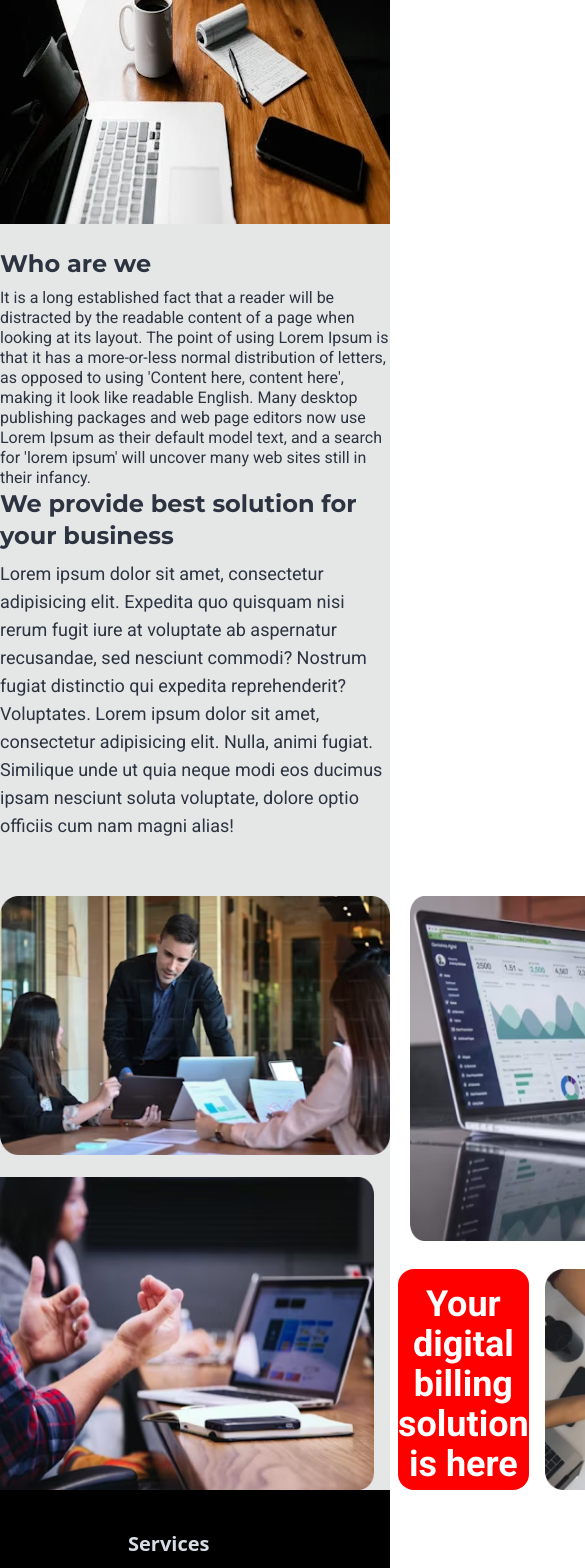
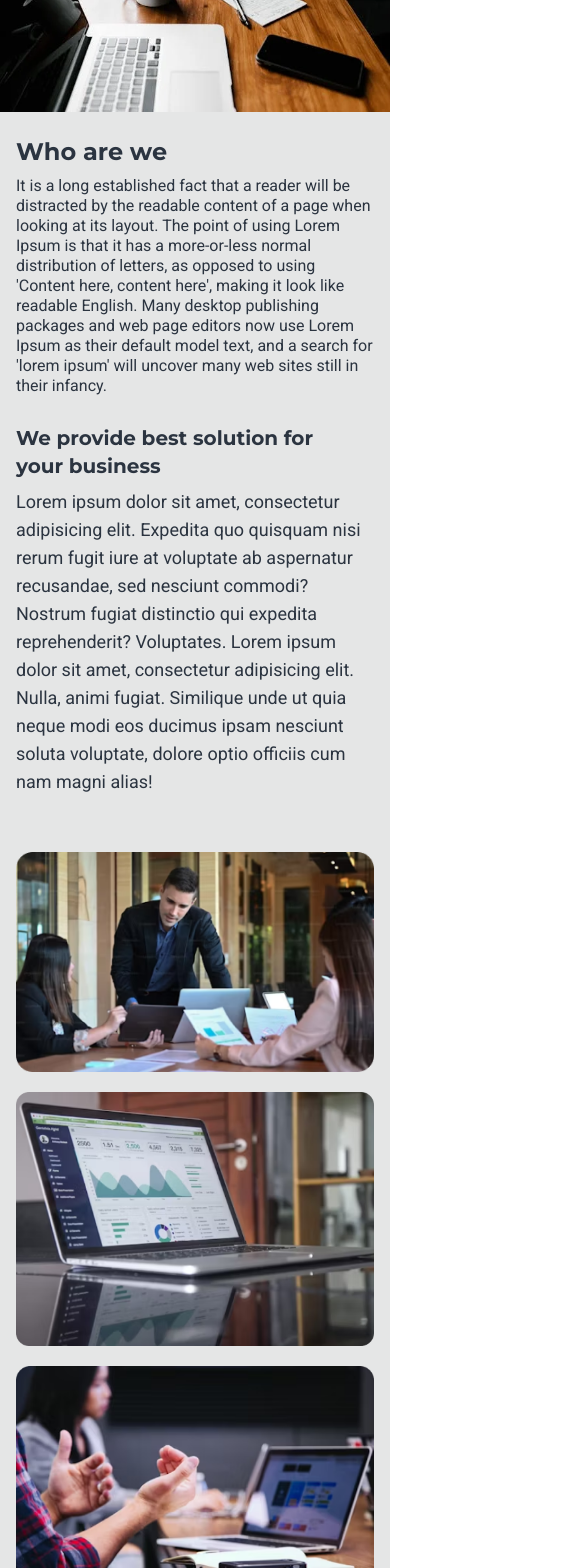
Before and after one commit to maasajal/revboost-solutions, a React (Vite) app: page /about-us in a window 390 px wide. Shown: the part 240-1808 px from the top of the page, 585 px wide, since content can reach past the window. Built offline with nearby package versions, Linux system fonts and the light colour scheme.

Commit message:
responsiveness is checked for about us page

```diff
--- a/src/pages/AboutPage/About.tsx
+++ b/src/pages/AboutPage/About.tsx
@@ -18,11 +18,11 @@ const About = () => {
         />
       </section> */}
 
-      <div className="flex flex-col md:flex-row gap-6 md:gap-10 lg:gap-16">
+      <div className="flex flex-col md:flex-row gap-6 md:gap-10 lg:gap-16 ">
         <div>
-          <img src={aboutCover} alt="" className="w-[600px] h-[400px]"/>
+          <img src={aboutCover} alt="" className="w-full md:w-[600px] h-72 md:h-[400px]"/>
         </div>
-        <div>
+        <div className="px-4 md:px-0">
           <p className="font-montserrat font-bold text-2xl md:text-4xl">Who are we</p>
           <h5 className="font-normal text-[16px] mt-2 md:mt-6 lg:mt-11 w-auto md:w-72 lg:w-[470px]">
           It is a long established fact that a reader will be distracted by the readable content of a page when looking at its layout. The point of using Lorem Ipsum is that it has a more-or-less normal distribution of letters, as opposed to using 'Content here, content here', making it look like readable English. Many desktop publishing packages and web page editors now use Lorem Ipsum as their default model text, and a search for 'lorem ipsum' will uncover many web sites still in their infancy.
@@ -31,8 +31,8 @@ const About = () => {
       </div>
 
 
-      <div className="md:mt-10 lg:mt-16">
-        <p className="font-montserrat font-bold text-2xl md:text-4xl">We provide best solution for <br /> your business</p>
+      <div className="mt-7 md:mt-10 lg:mt-16 px-4 md:px-0">
+        <p className="font-montserrat font-bold text-xl md:text-4xl">We provide best solution for <br /> your business</p>
         <h2 className="font-normal text-lg mt-2 md:mt-6 lg:mt-11 lg:w-[939px] ">
           Lorem ipsum dolor sit amet, consectetur adipisicing elit. Expedita quo quisquam nisi rerum fugit iure at voluptate ab aspernatur recusandae, sed nesciunt commodi? Nostrum fugiat distinctio qui expedita reprehenderit? Voluptates. Lorem ipsum dolor sit amet, consectetur adipisicing elit. Nulla, animi fugiat. Similique unde ut quia neque modi eos ducimus ipsam nesciunt soluta voluptate, dolore optio officiis cum nam magni alias!
         </h2>
@@ -40,17 +40,17 @@ const About = () => {
 
 
 
-      <div className="max-w-6xl mx-auto flex gap-5 mt-14">
-        <img src={img1} alt="" className="w-[422px] h-[259px]"/>
-        <img src={img2} alt="" className="w-[541px] h-[345px]"/>
+      <div className="max-w-6xl mx-auto flex flex-col md:flex-row gap-5 mt-14 px-4 md:px-0">
+        <img src={img1} alt="" className="md:w-[300px] lg:w-[422px] md:h-[200px] lg:h-[259px]"/>
+        <img src={img2} alt="" className="md:w-[350px] lg:w-[541px] md:h-[200px] lg:h-[345px]"/>
       </div>
 
-      <div className="max-w-7xl mx-auto flex">
-        <img src={img3} alt="" className="-mt-16 -ml-4"/>
-        <div className="w-[363px] h-[221px] bg-[#FF0000] rounded-2xl ml-6 mt-7">
+      <div className="max-w-7xl mx-auto grid grid-cols-1 md:grid-cols-2 lg:grid-cols-3 mt-5 gap-5 md:gap-0 md:mt-0 px-4 md:px-0">
+        <img src={img3} alt="" className="md:mt-10 lg:-mt-12 md:-ml-0 lg:-ml-4 md:w-[300px] lg:w-auto"/>
+        <div className="md:w-[330px] lg:w-[390px] md:h-[210px] lg:h-[221px] bg-[#FF0000] rounded-2xl md:-ml-2 lg:ml-6 md:mt-10 lg:mt-7">
           <p className="text-white text-4xl font-semibold flex text-center items-center h-[230px]">Your digital billing solution is here</p>
         </div>
-        <img src={img4} alt="" className="ml-4 w-[315px] h-[221px] mt-7" />
+        <img src={img4} alt="" className="md:ml-36 lg:ml-4 w-full md:w-full lg:w-[315px] h-[221px] md:mt-6 lg:mt-7" />
       </div>
 
 
```
